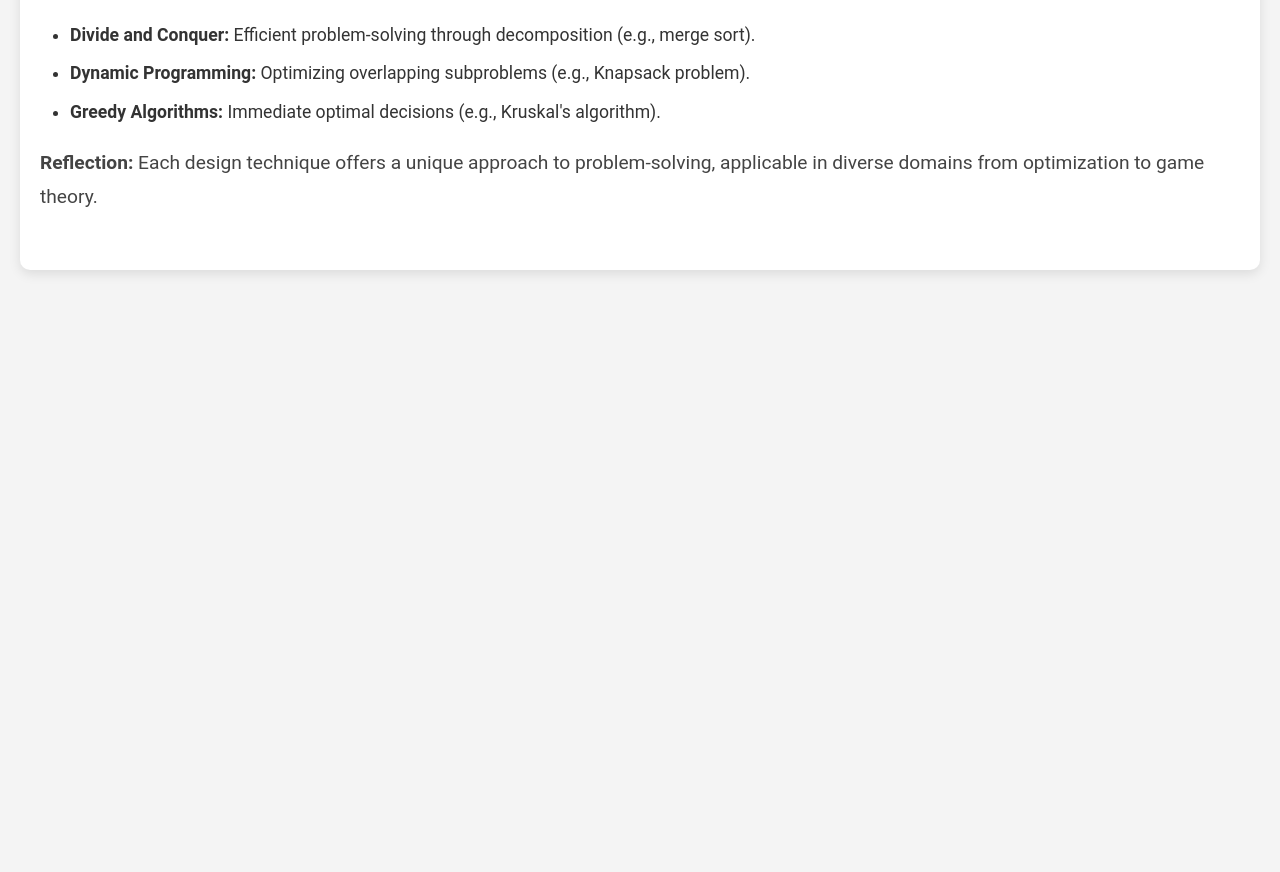
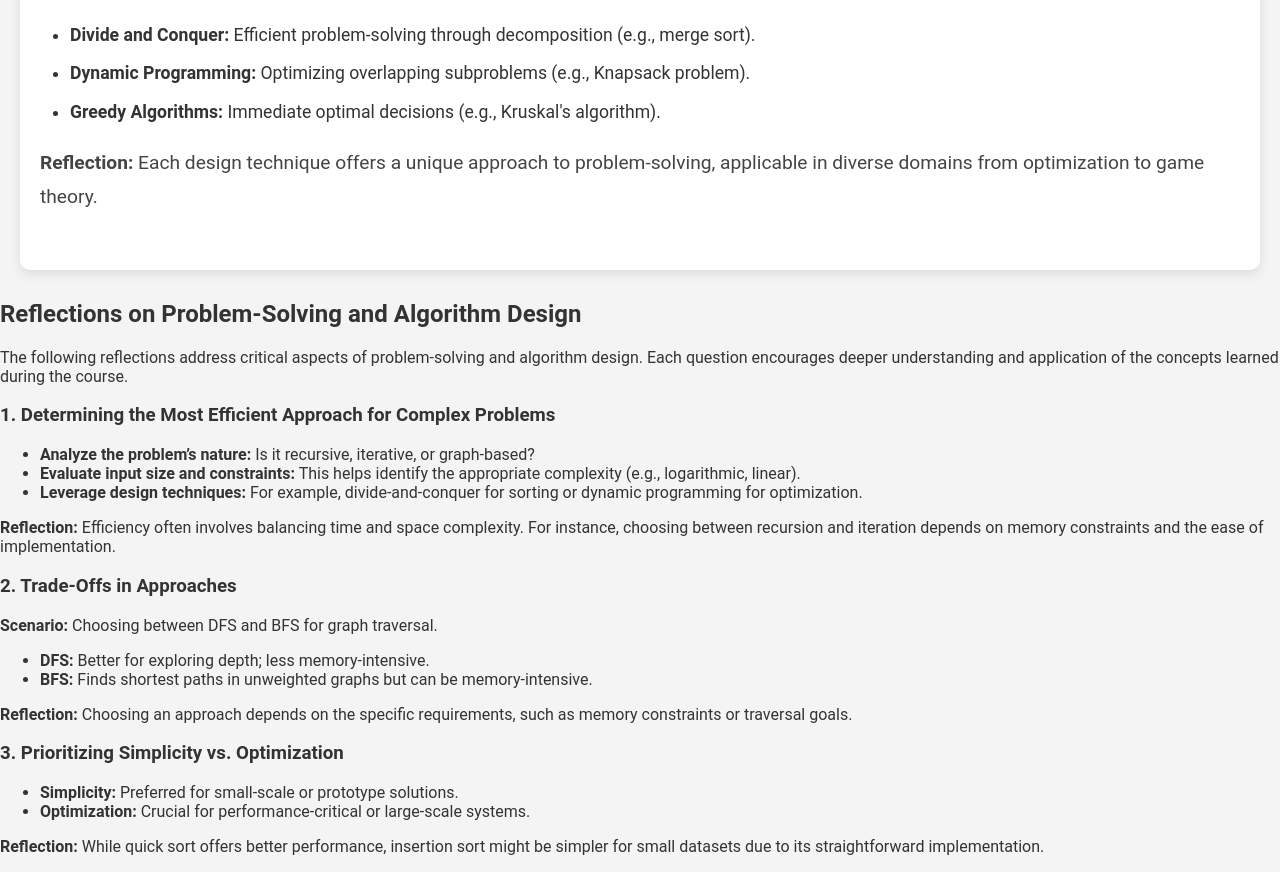
Before and after one commit to 01fe23bcs218/daacityplan.github.io, a plain HTML site: page reflections.html in a window 1280 px wide. Shown: the part 2285-3157 px from the top of the page. Before the commit the page ends 2585 px from the top, so only its background shows below. Drawn offline with Linux system fonts and the light colour scheme.

Commit message:
Update reflections.html

```diff
--- a/reflections.html
+++ b/reflections.html
@@ -105,6 +105,34 @@
             <p><strong>Reflection:</strong> Each design technique offers a unique approach to problem-solving, applicable in diverse domains from optimization to game theory.</p>
         </section>
     </div>
+    <section>
+            <h2>Reflections on Problem-Solving and Algorithm Design</h2>
+            <p>The following reflections address critical aspects of problem-solving and algorithm design. Each question encourages deeper understanding and application of the concepts learned during the course.</p>
+
+            <h3>1. Determining the Most Efficient Approach for Complex Problems</h3>
+            <ul>
+                <li><strong>Analyze the problem’s nature:</strong> Is it recursive, iterative, or graph-based?</li>
+                <li><strong>Evaluate input size and constraints:</strong> This helps identify the appropriate complexity (e.g., logarithmic, linear).</li>
+                <li><strong>Leverage design techniques:</strong> For example, divide-and-conquer for sorting or dynamic programming for optimization.</li>
+            </ul>
+            <p><strong>Reflection:</strong> Efficiency often involves balancing time and space complexity. For instance, choosing between recursion and iteration depends on memory constraints and the ease of implementation.</p>
+
+            <h3>2. Trade-Offs in Approaches</h3>
+            <p><strong>Scenario:</strong> Choosing between DFS and BFS for graph traversal.</p>
+            <ul>
+                <li><strong>DFS:</strong> Better for exploring depth; less memory-intensive.</li>
+                <li><strong>BFS:</strong> Finds shortest paths in unweighted graphs but can be memory-intensive.</li>
+            </ul>
+            <p><strong>Reflection:</strong> Choosing an approach depends on the specific requirements, such as memory constraints or traversal goals.</p>
+
+            <h3>3. Prioritizing Simplicity vs. Optimization</h3>
+            <ul>
+                <li><strong>Simplicity:</strong> Preferred for small-scale or prototype solutions.</li>
+                <li><strong>Optimization:</strong> Crucial for performance-critical or large-scale systems.</li>
+            </ul>
+            <p><strong>Reflection:</strong> While quick sort offers better performance, insertion sort might be simpler for small datasets due to its straightforward implementation.</p>
+        </section>
+    </div>
     <script>
         function navigateToSlide() {
             const selectedSlide = document.getElementById("slideSelect").value;
@@ -113,3 +141,11 @@
     </script>
 </body>
 </html>
+    <script>
+        function navigateToSlide() {
+            const selectedSlide = document.getElementById("slideSelect").value;
+            window.location.href = selectedSlide;
+        }
+    </script>
+</body>
+</html>
```
